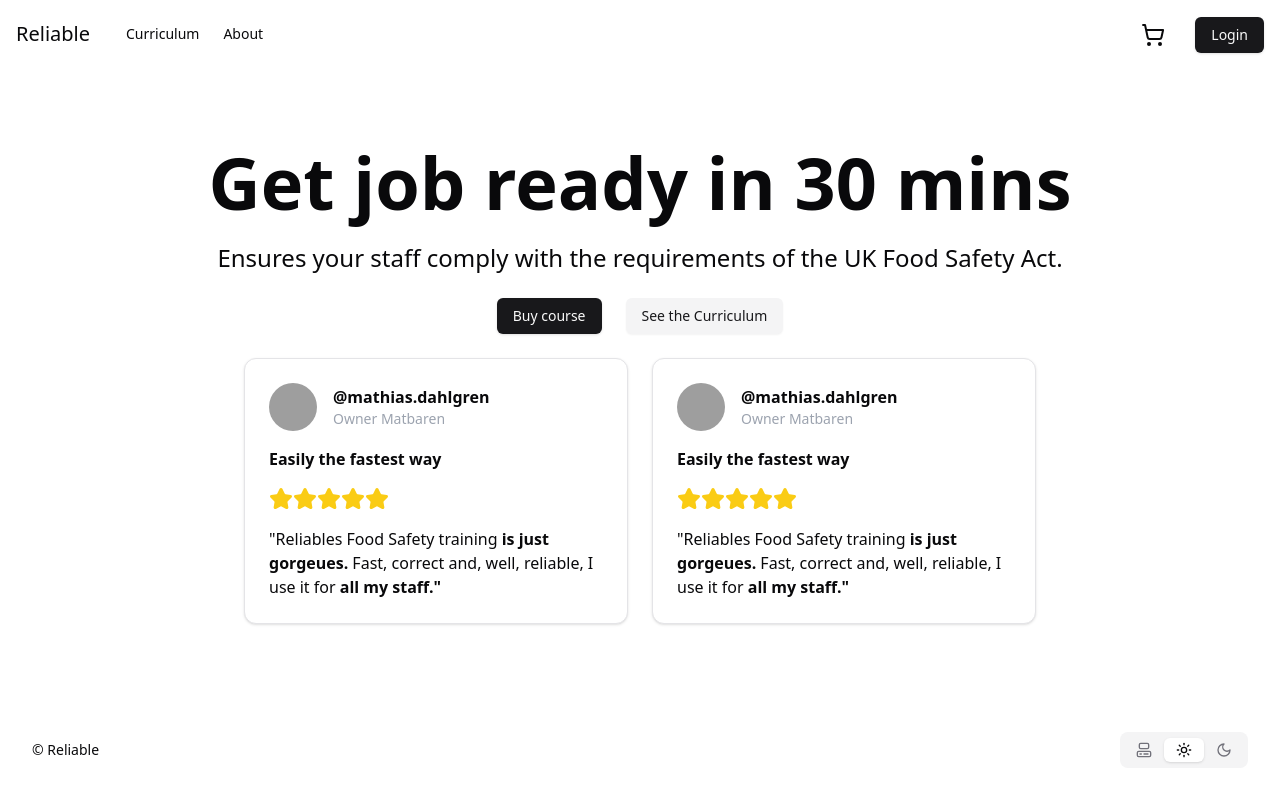
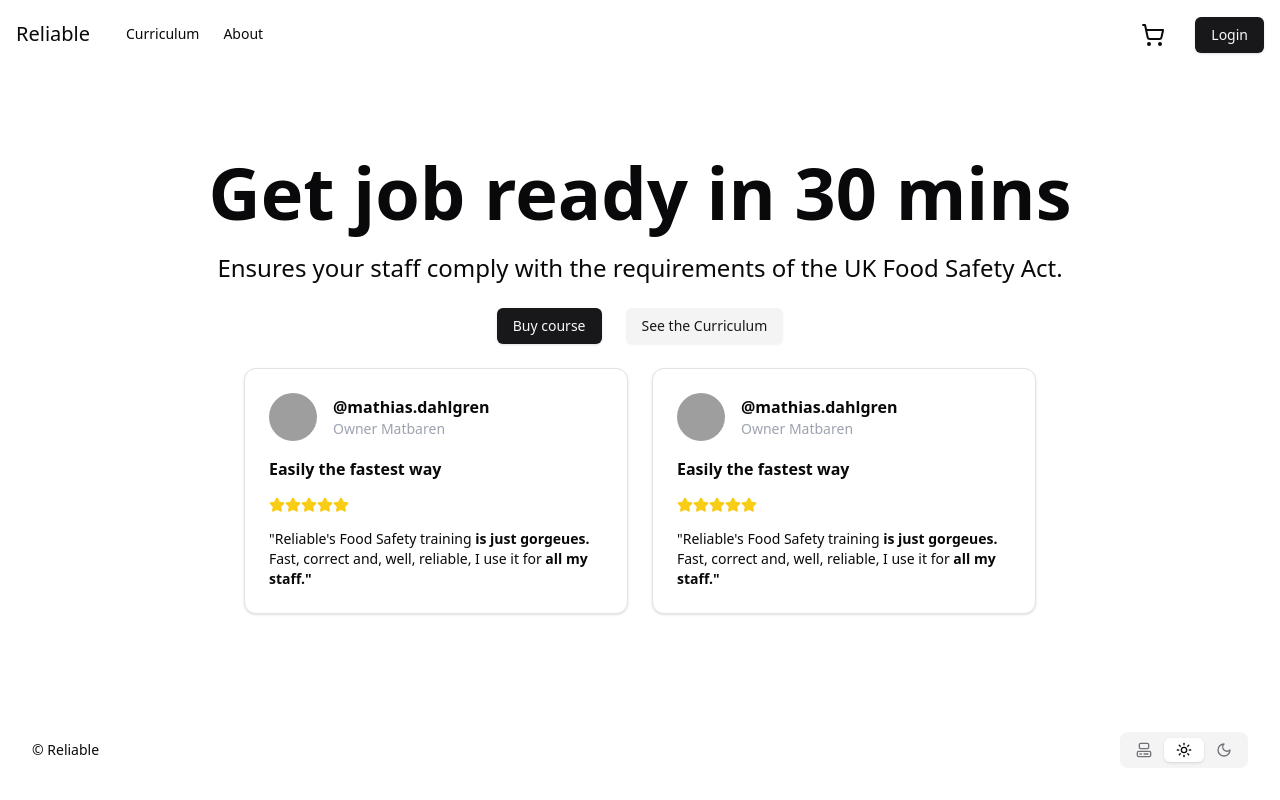
Before and after one commit to evilpaper/reliable, a Next.js app: page / in a window 1280 px wide. Built offline with nearby package versions, Linux system fonts and the light colour scheme; grey boxes are pictures that could not be loaded.

Commit message:
Wire up CTA buttons

```diff
--- a/src/app/(landing)/page.tsx
+++ b/src/app/(landing)/page.tsx
@@ -1,14 +1,7 @@
-// import { getCourseById } from "@/db/queries/course";
-// import { CourseCard } from "@/components/courses/course-card";
-
-import TestimonialCard from "@/components/testimonial-card";
-import { Button } from "@/components/ui/button";
+import { TestimonialCard } from "@/components/testimonial-card";
+import { ActionButtons } from "@/components/landing/action-buttons";
 
 export default async function Page() {
-  // const [{ id, courseId, name, priceInSEK, description }] = await getCourseById(
-  //   1
-  // );
-
   return (
     <section className="container flex flex-col column gap-6">
       <h1 className="text-3xl sm:text-5xl md:text-6xl lg:text-7xl text-center">
@@ -19,20 +12,12 @@ export default async function Page() {
         Act.
       </p>
       <div className="flex justify-center gap-6">
-        <Button>Buy course</Button>
-        <Button variant="secondary">See the Curriculum</Button>
+        <ActionButtons />
       </div>
       <div className="flex flex-col md:flex-row gap-6 items-center justify-center">
         <TestimonialCard />
         <TestimonialCard />
       </div>
-      {/* <CourseCard
-        key={id}
-        courseId={courseId}
-        name={name}
-        priceInSEK={priceInSEK}
-        description={description}
-      /> */}
     </section>
   );
 }
--- /dev/null
+++ b/src/components/landing/action-buttons.tsx
@@ -0,0 +1,28 @@
+"use client";
+
+import { Button } from "@/components/ui/button";
+import { useCart } from "@/features/cart/use-cart";
+import Link from "next/link";
+import { useRouter } from "next/navigation";
+
+export function ActionButtons() {
+  const { addToCart } = useCart();
+  const router = useRouter();
+
+  return (
+    <>
+      <Button
+        onClick={() => {
+          // TODO: Don't hardcode this. Clean up db as well
+          addToCart("1", "Level 2 Food Hygiene and Safety for Cater", 299);
+          router.push("/checkout");
+        }}
+      >
+        Buy course
+      </Button>
+      <Button asChild variant="secondary">
+        <Link href="/curriculum">See the Curriculum</Link>
+      </Button>
+    </>
+  );
+}
--- a/src/components/testimonial-card.tsx
+++ b/src/components/testimonial-card.tsx
@@ -2,9 +2,9 @@ import { Card, CardContent } from "@/components/ui/card";
 import { Avatar, AvatarFallback, AvatarImage } from "@/components/ui/avatar";
 import { Icons } from "@/components/ui/icons";
 
-export default function TestimonialCard() {
+export function TestimonialCard() {
   return (
-    <Card className="max-w-sm">
+    <Card className="max-w-sm mx-4 sm:mx-0">
       <CardContent className="p-6">
         <div className="flex items-center space-x-4 mb-4">
           <Avatar className="w-12 h-12">
@@ -16,17 +16,17 @@ export default function TestimonialCard() {
             <p className="text-sm text-gray-400">Owner Matbaren</p>
           </div>
         </div>
-        <h1 className="font-semibold mb-4">Easily the fastest way</h1>
+        <h2 className="font-semibold mb-4">Easily the fastest way</h2>
         <div className="flex mb-4">
           {[...Array(5)].map((_, i) => (
             <Icons.star
               key={i}
-              className="w-6 h-6 fill-yellow-400 text-yellow-400"
+              className="w-4 h-4 fill-yellow-400 text-yellow-400"
             />
           ))}
         </div>
-        <p>
-          &quot;Reliables Food Safety training
+        <p className="text-sm">
+          &quot;Reliable&apos;s Food Safety training
           <span className="font-semibold"> is just gorgeues.</span> Fast,
           correct and, well, reliable, I use it for
           <span className="font-semibold"> all my staff.&quot;</span>
```
